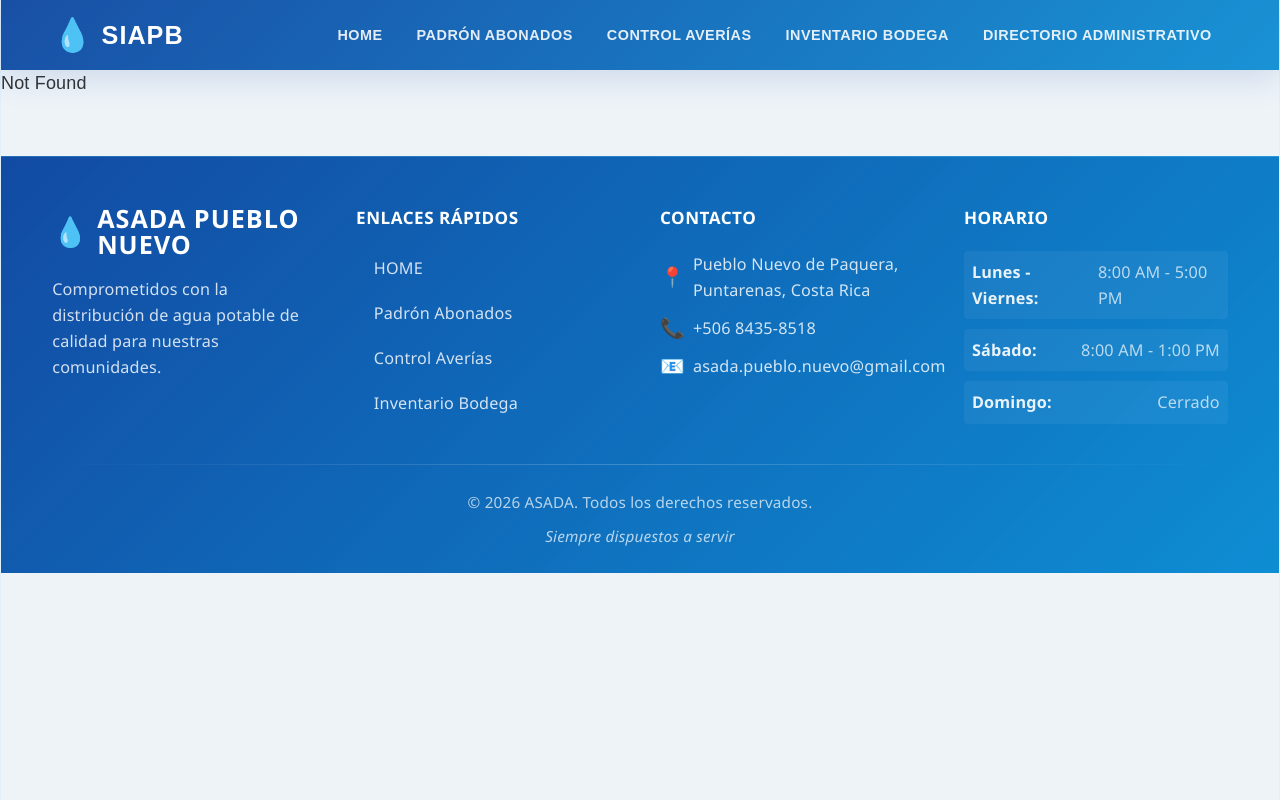
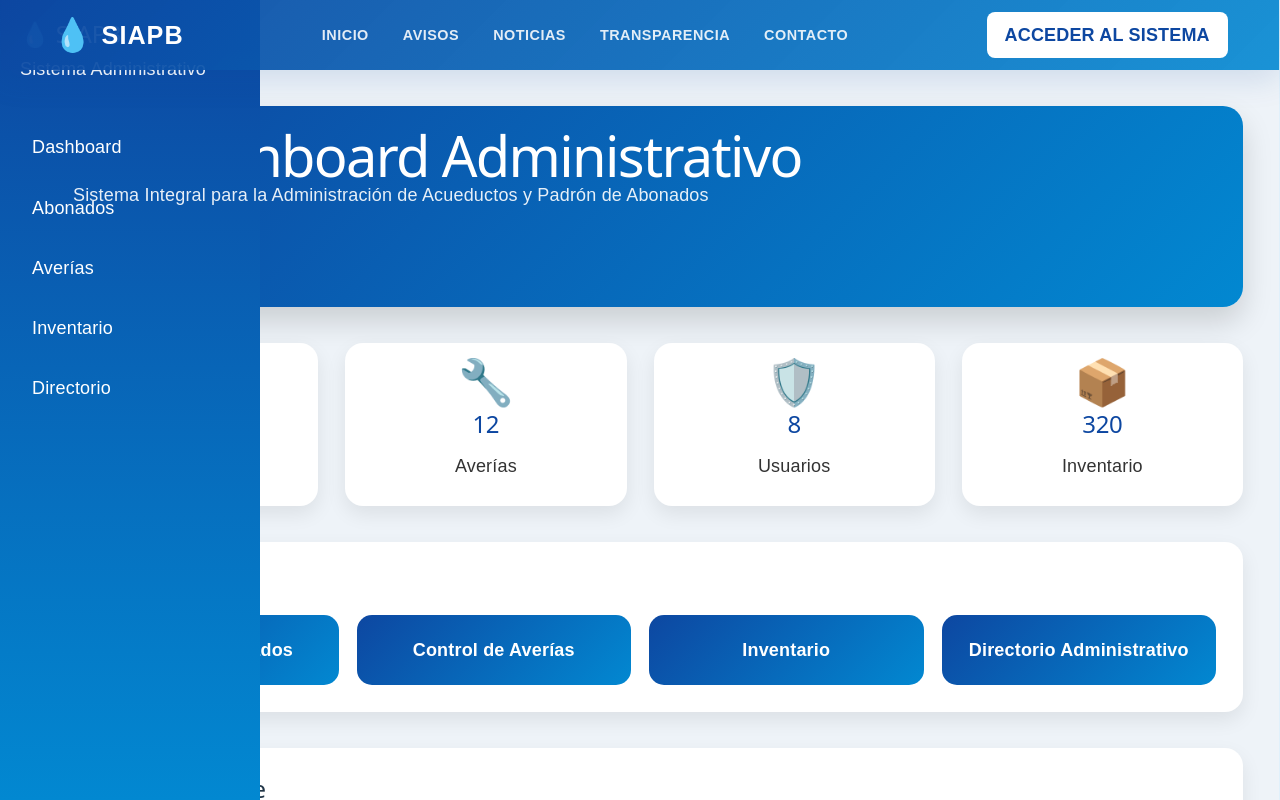
Before and after one commit to Luz-Davila/Proyecto-PrograIV, a React (Vite) app: page /dashboard in a window 1280 px wide. Shown: the top 800 px of the page. Built offline with nearby package versions, Linux system fonts and the light colour scheme.

Commit message:
dashboard administrativo

```diff
--- a/src/Components/Navbar/Navbar.css
+++ b/src/Components/Navbar/Navbar.css
@@ -200,3 +200,17 @@
     font-size: 0.85rem;
   }
 }
+.login-btn {
+  background: white;
+  color: #0d47a1;
+  padding: 10px 18px;
+  border-radius: 8px;
+  font-weight: 700;
+  text-decoration: none;
+  transition: .3s;
+}
+
+.login-btn:hover {
+  background: #f1f5f9;
+  transform: translateY(-2px);
+}
--- a/src/Components/Navbar/Navbar.jsx
+++ b/src/Components/Navbar/Navbar.jsx
@@ -10,23 +10,26 @@ const Navbar = () => {
 };
 
 const menuItems = [
-    { label: "HOME", path: "/" },
-    { label: "PADRÓN ABONADOS", path: "/padron" },
-    { label: "CONTROL AVERÍAS", path: "/averias" },
-    { label: "INVENTARIO BODEGA", path: "/inventario" },
-    { label: "DIRECTORIO ADMINISTRATIVO", path: "/directorio" },
+{ label: "INICIO", path: "#inicio" },
+{ label: "AVISOS", path: "#avisos" },
+{ label: "NOTICIAS", path: "#noticias" },
+{ label: "TRANSPARENCIA", path: "#transparencia" },
+{ label: "CONTACTO", path: "#contacto" },
 ];
 
-  return (
-    <nav className="navbar">
-      <div className="navbar-container">
-        {/* Logo/Título */}
-        <Link to="/" className="navbar-logo">
+return ( <nav className="navbar"> <div className="navbar-container">
+
+      {/* Logo */}
+      <Link
+        to="/"
+        className="navbar-logo"
+        onClick={() => setIsOpen(false)}
+      >
         <span className="logo-icon">💧</span>
         SIAPB
       </Link>
 
-        {/* Hamburger Button */}
+    {/* Botón hamburguesa */}
     <button
       className={`hamburger ${isOpen ? "active" : ""}`}
       onClick={toggleMenu}
@@ -37,23 +40,33 @@ const Navbar = () => {
       <span></span>
     </button>
 
-        {/* Menu Items */}
+    {/* Menú Landing */}
     <ul className={`nav-menu ${isOpen ? "active" : ""}`}>
       {menuItems.map((item) => (
         <li key={item.path} className="nav-item">
-              <Link
-                to={item.path}
+          <a
+            href={item.path}
             className="nav-link"
-                activeProps={{ className: "nav-link active" }}
             onClick={() => setIsOpen(false)}
           >
             {item.label}
-              </Link>
+          </a>
         </li>
       ))}
     </ul>
+
+    {/* Acceso al sistema */}
+    <Link
+      to="/dashboard"
+      className="login-btn"
+      onClick={() => setIsOpen(false)}
+    >
+      ACCEDER AL SISTEMA
+    </Link>
+
   </div>
 </nav>
+
 );
 };
 
--- /dev/null
+++ b/src/Components/Sidebar/Sidebar.css
@@ -0,0 +1,50 @@
+.sidebar {
+  width: 260px;
+  height: 100vh;
+
+  position: fixed;
+  left: 0;
+  top: 0;
+
+  background:
+    linear-gradient(
+      180deg,
+      #0d47a1,
+      #0288d1
+    );
+
+  color: white;
+
+  display: flex;
+  flex-direction: column;
+
+  padding: 20px;
+}
+
+.sidebar-logo {
+  margin-bottom: 40px;
+}
+
+.sidebar-logo h2 {
+  color: white;
+}
+
+.sidebar nav {
+  display: flex;
+  flex-direction: column;
+  gap: 10px;
+}
+
+.sidebar nav a {
+  color: white;
+  text-decoration: none;
+
+  padding: 12px;
+  border-radius: 10px;
+
+  transition: .3s;
+}
+
+.sidebar nav a:hover {
+  background: rgba(255,255,255,.15);
+}
--- /dev/null
+++ b/src/Components/Sidebar/Sidebar.jsx
@@ -0,0 +1,45 @@
+import { Link } from "@tanstack/react-router";
+import "./Sidebar.css";
+
+export default function Sidebar() {
+
+  return (
+    <aside className="sidebar">
+
+      <div className="sidebar-logo">
+
+        <h2>💧 SIAPB</h2>
+
+        <span>
+          Sistema Administrativo
+        </span>
+
+      </div>
+
+      <nav>
+
+        <Link to="/dashboard">
+          Dashboard
+        </Link>
+
+        <Link to="/padron">
+          Abonados
+        </Link>
+
+        <Link to="/averias">
+          Averías
+        </Link>
+
+        <Link to="/inventario">
+          Inventario
+        </Link>
+
+        <Link to="/directorio">
+          Directorio
+        </Link>
+
+      </nav>
+
+    </aside>
+  );
+}
--- /dev/null
+++ b/src/Pages/Dashboard/Dashboard.css
@@ -0,0 +1,114 @@
+.dashboard {
+  margin-left: 260px;
+  max-width: 1400px;
+  margin: auto;
+  padding: 2rem;
+  min-height: 80vh;
+}
+
+.dashboard-hero {
+  background: linear-gradient(
+    135deg,
+    #0d47a1,
+    #0288d1
+  );
+  color: white;
+  padding: 2rem;
+  border-radius: 20px;
+  margin-bottom: 2rem;
+  box-shadow: 0 15px 30px rgba(0,0,0,.15);
+}
+
+.dashboard-hero h1 {
+  margin: 0;
+  color: white;
+}
+
+.dashboard-hero p {
+  margin-top: .8rem;
+  opacity: .9;
+}
+
+.dashboard-date {
+  display: inline-block;
+  margin-top: 1rem;
+  padding: .5rem 1rem;
+  background: rgba(255,255,255,.2);
+  border-radius: 30px;
+}
+
+.stats-grid {
+  display: grid;
+  grid-template-columns:
+    repeat(auto-fit, minmax(220px,1fr));
+  gap: 1.5rem;
+  margin-bottom: 2rem;
+}
+
+.stat-card {
+  background: white;
+  border-radius: 18px;
+  padding: 1.5rem;
+  text-align: center;
+  box-shadow:
+    0 8px 20px rgba(0,0,0,.08);
+  transition: .3s;
+}
+
+.stat-card:hover {
+  transform: translateY(-5px);
+}
+
+.icon {
+  font-size: 2.5rem;
+}
+
+.stat-card h2 {
+  margin: .8rem 0;
+  color: #0d47a1;
+}
+
+.quick-actions,
+.activity-panel {
+  background: white;
+  padding: 1.5rem;
+  border-radius: 18px;
+  margin-bottom: 2rem;
+  box-shadow:
+    0 8px 20px rgba(0,0,0,.08);
+}
+
+.actions-grid {
+  display: grid;
+  grid-template-columns:
+    repeat(auto-fit, minmax(250px,1fr));
+  gap: 1rem;
+  margin-top: 1rem;
+}
+
+.action-card {
+  text-decoration: none;
+  color: white;
+  background: linear-gradient(
+    135deg,
+    #0d47a1,
+    #0288d1
+  );
+  padding: 1.2rem;
+  border-radius: 15px;
+  text-align: center;
+  font-weight: 600;
+  transition: .3s;
+}
+
+.action-card:hover {
+  transform: scale(1.03);
+}
+
+.activity-panel ul {
+  margin-top: 1rem;
+}
+
+.activity-panel li {
+  margin-bottom: .8rem;
+}
--- /dev/null
+++ b/src/Pages/Dashboard/Dashboard.jsx
@@ -0,0 +1,93 @@
+import Sidebar from "../../Components/Sidebar/Sidebar";
+import "./Dashboard.css";
+import { Link } from "@tanstack/react-router";
+
+export default function Dashboard() {
+  const fecha = new Date().toLocaleDateString("es-CR");
+
+  return (
+    <>
+    <Sidebar />
+
+    <main className="dashboard">
+
+      <section className="dashboard-hero">
+        <h1>💧 Dashboard Administrativo</h1>
+        <p>
+          Sistema Integral para la Administración
+          de Acueductos y Padrón de Abonados
+        </p>
+
+        <span className="dashboard-date">
+          {fecha}
+        </span>
+      </section>
+
+      <section className="stats-grid">
+
+        <div className="stat-card">
+          <div className="icon">👥</div>
+          <h2>245</h2>
+          <p>Abonados</p>
+        </div>
+
+        <div className="stat-card">
+          <div className="icon">🔧</div>
+          <h2>12</h2>
+          <p>Averías</p>
+        </div>
+
+        <div className="stat-card">
+          <div className="icon">🛡️</div>
+          <h2>8</h2>
+          <p>Usuarios</p>
+        </div>
+
+        <div className="stat-card">
+          <div className="icon">📦</div>
+          <h2>320</h2>
+          <p>Inventario</p>
+        </div>
+
+      </section>
+
+      <section className="quick-actions">
+
+        <h2>Accesos Rápidos</h2>
+
+        <div className="actions-grid">
+
+          <Link to="/padron" className="action-card">
+             Padrón de Abonados
+          </Link>
+
+          <Link to="/averias" className="action-card">
+             Control de Averías
+          </Link>
+
+          <Link to="/inventario" className="action-card">
+             Inventario
+          </Link>
+
+          <Link to="/directorio" className="action-card">
+             Directorio Administrativo
+          </Link>
+
+        </div>
+
+      </section>
+
+      <section className="activity-panel">
+
+        <h2>Actividad Reciente</h2>
+
+        <ul>
+
+        </ul>
+
+      </section>
+
+   </main>
+</>
+  );
+}
--- a/src/Pages/Home/Home.jsx
+++ b/src/Pages/Home/Home.jsx
@@ -111,7 +111,7 @@ export default function Home() {
     <div className="home-wrapper">
 
       {/* Hero */}
-      <section className="hero">
+      <section id="inicio" className="hero">
         <div className="hero-overlay" />
         <div className="hero-content">
           <h1>
@@ -124,7 +124,7 @@ export default function Home() {
       </section>
 
       {/* Avisos Importantes */}
-      <section className="avisos-section">
+      <section id="avisos" className="avisos-section">
         <div className="avisos-header">
           <h2>Avisos Importantes</h2>
           <p>Mantente al tanto de las noticias más recientes sobre sostenibilidad, reciclaje y actividades de la comunidad</p>
@@ -177,7 +177,7 @@ export default function Home() {
       </section>
 
       {/* Transparencia */}
-      <section className="transparencia-section">
+      <section id="transparencia" className="transparencia-section">
         <div className="transparencia-header">
           <h2>Transparencia</h2>
           <p className="transparencia-intro">Compromiso con la gestión clara y accesible para la comunidad.</p>
@@ -195,7 +195,7 @@ export default function Home() {
         </div>
       </section>
 
-      <section className="map-contact-section">
+      <section id="contacto" className="map-contact-section">
         <div className="map-contact-inner">
           <div className="map-card">
             <iframe
--- a/src/Routes/Router.jsx
+++ b/src/Routes/Router.jsx
@@ -4,6 +4,7 @@ import {
     createRouter,
     Outlet
 } from "@tanstack/react-router";
+import Dashboard from "../Pages/Dashboard/Dashboard";
 import Home from "../Pages/Home/Home";
 import Abonados from "../Pages/Abonados/Abonados";
 import Navbar from "../Components/Navbar/Navbar";
@@ -33,6 +34,12 @@ const homeRoute = createRoute({
     component: Home,
 });
 
+const dashboardRoute = createRoute({
+  getParentRoute: () => rootRoute,
+  path: "/dashboard",
+  component: Dashboard,
+});
+
 const abonadosRoute = createRoute({
     getParentRoute: () => rootRoute,
     path: "/padron",
@@ -57,7 +64,14 @@ const inventarioRoute = createRoute({
     path: "/inventario",
     component: Inventario,
 });
-const routeTree = rootRoute.addChildren([homeRoute, abonadosRoute, adminRoute, averiasRoute, inventarioRoute]);
+const routeTree = rootRoute.addChildren([
+    homeRoute,
+    dashboardRoute,
+    abonadosRoute,
+    adminRoute,
+    averiasRoute,
+    inventarioRoute
+]);
 
 export const router = createRouter({
     routeTree,
--- a/src/index.css
+++ b/src/index.css
@@ -125,3 +125,7 @@ a:hover {
 ::-webkit-scrollbar-thumb:hover { background: var(--sky-300); }
 
 ::selection { background: var(--sky-100); color: var(--sky-900); }
+
+html {
+  scroll-behavior: smooth;
+}
```
Lines whose indentation alone changed are shown as unchanged.
